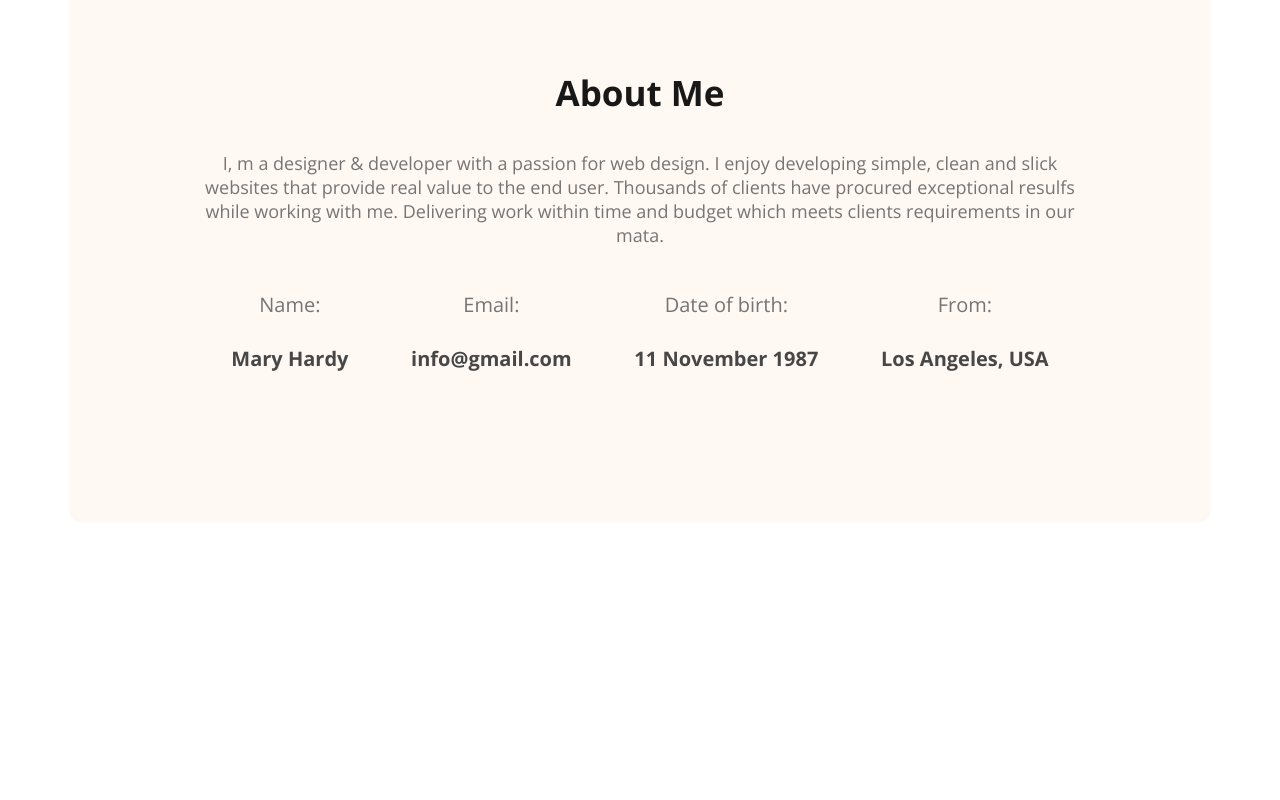
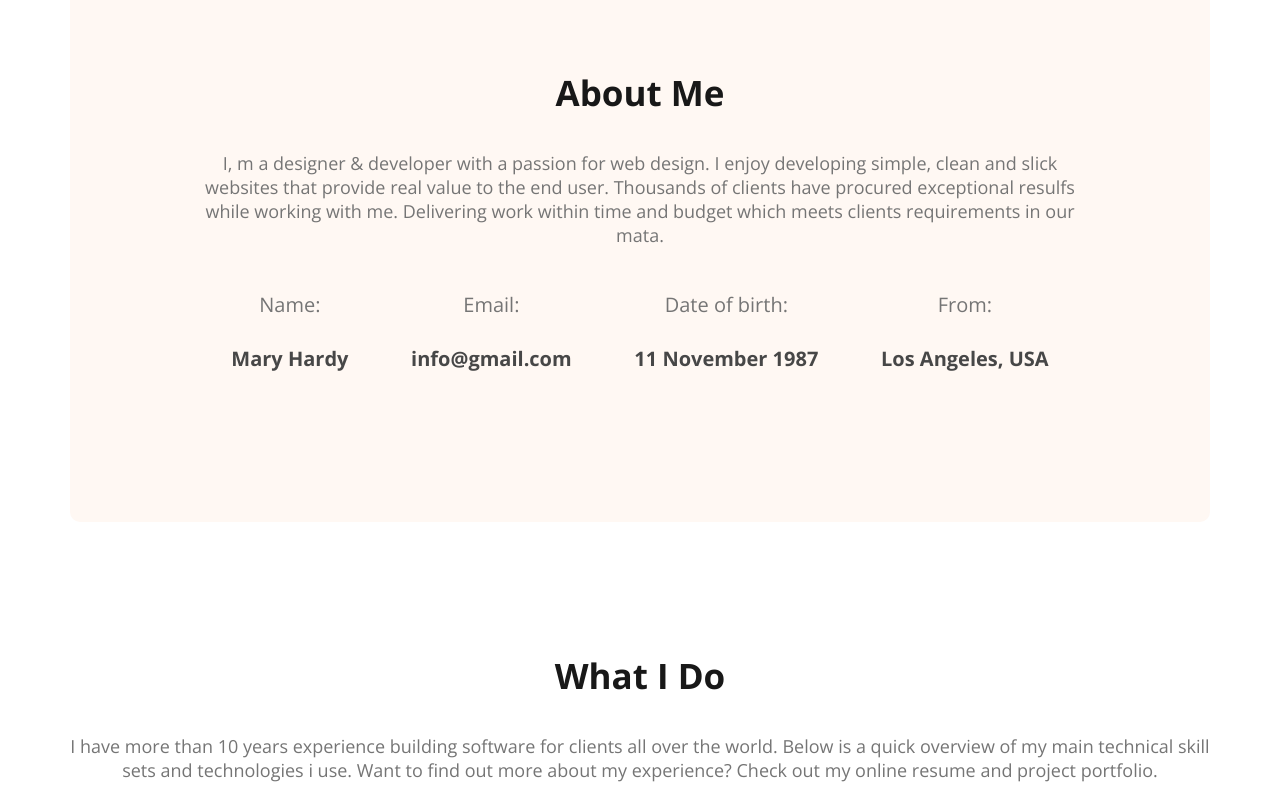
Before and after one commit to NahianAbrar01/my-first-portfolio, a plain HTML site: page index.html in a window 1280 px wide. Shown: the part 994-1794 px from the top of the page. Before the commit the page ends 1646 px from the top, so only its background shows below. Drawn offline with nearby package versions, Linux system fonts and the light colour scheme.

Commit message:
What i do added

```diff
--- a/index.html
+++ b/index.html
@@ -63,6 +63,15 @@
                 </div>
             </div>
         </section>
+
+        <!-- what i do section start -->
+        <section>
+            <h3 class="section-title">What I Do</h3>
+            <p id="what-i-do-description" class="section-description">
+                I have more than 10 years experience building software for clients all over the world. Below is a quick overview of my main technical skill sets and technologies i use. Want to find out more about my experience? Check out my online resume and project portfolio.
+            </p>
+        </section>
+
     </main>
     <footer>
 
```
